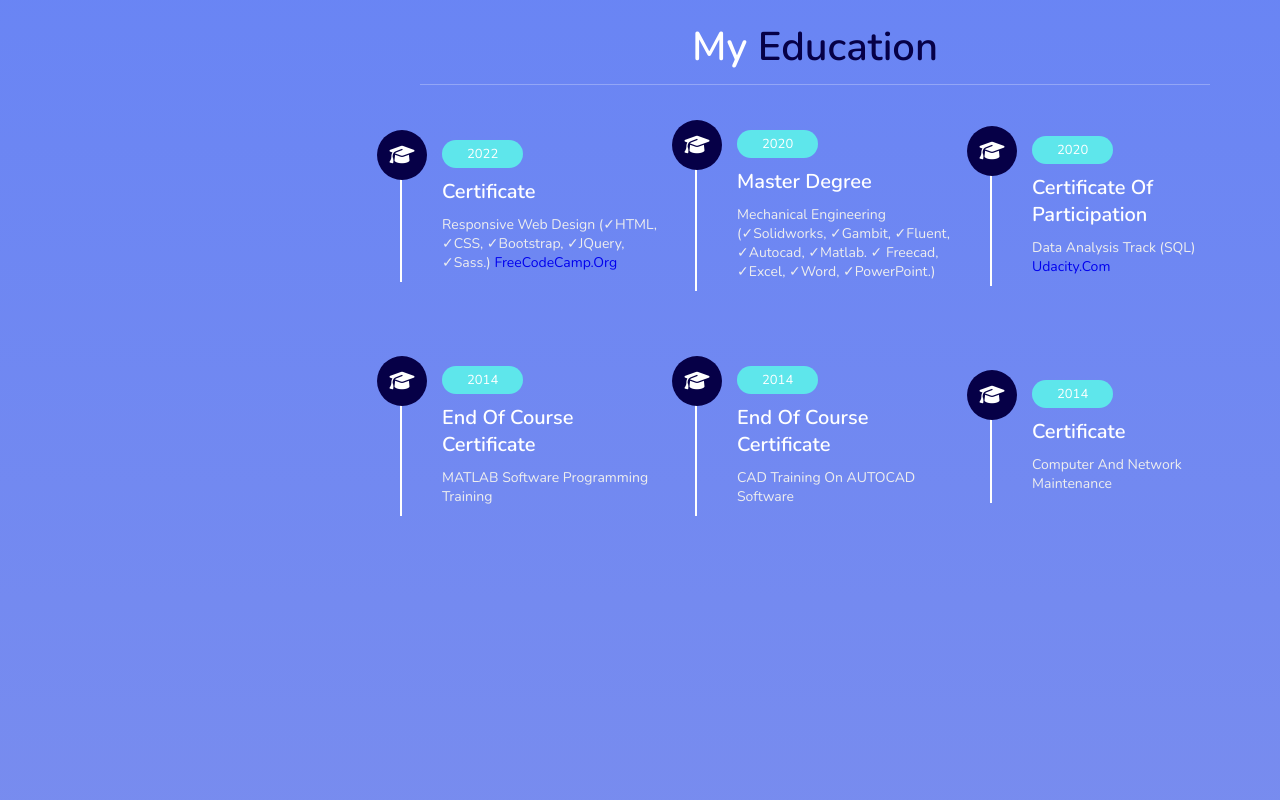
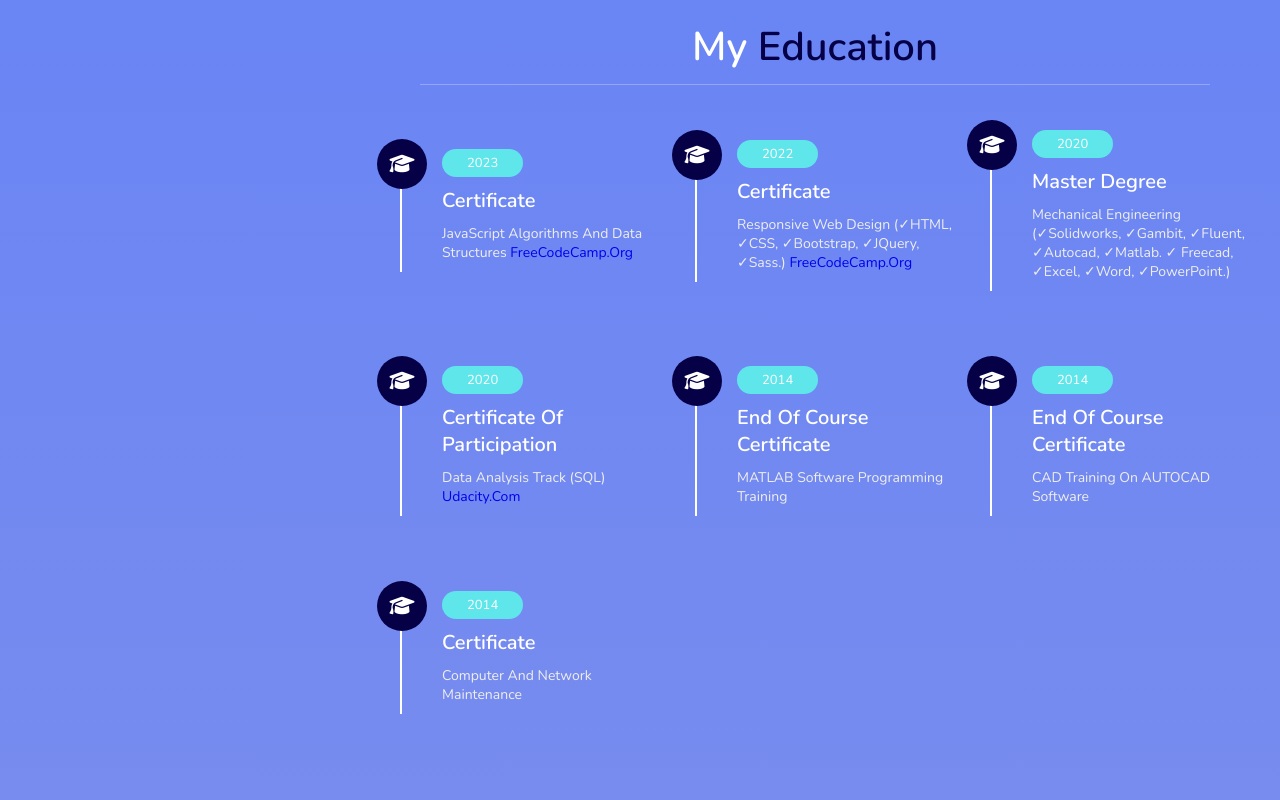
Before and after one commit to georgedevbach/PORTFOLIO, a plain HTML site: page index.html in a window 1280 px wide. Shown: the part 1600-2400 px from the top of the page. Drawn offline with nearby package versions, Linux system fonts and the light colour scheme.

Commit message:
index.html

```diff
--- a/index.html
+++ b/index.html
@@ -83,6 +83,12 @@ Freelance since 2022, I bring all my know-how to your web projects.</P>
 <section class="education" id="education">
 	<h1 class="heading">my <span>education</span></h1>
 	<div class="box-containe">
+		<div class="box">
+			<i class="fas fa-graduation-cap"></i>
+			<span>2023</span>
+			<h3>Certificate</h3>
+			<p>JavaScript Algorithms and Data Structures <a href="https://www.freecodecamp.org/certification/fcc7df470dc-8ba9-4707-ad72-f2f8cc1c343e/javascript-algorithms-and-data-structures">freeCodeCamp.org</a></p>
+		</div>
 		<div class="box">
 			<i class="fas fa-graduation-cap"></i>
 			<span>2022</span>
```
